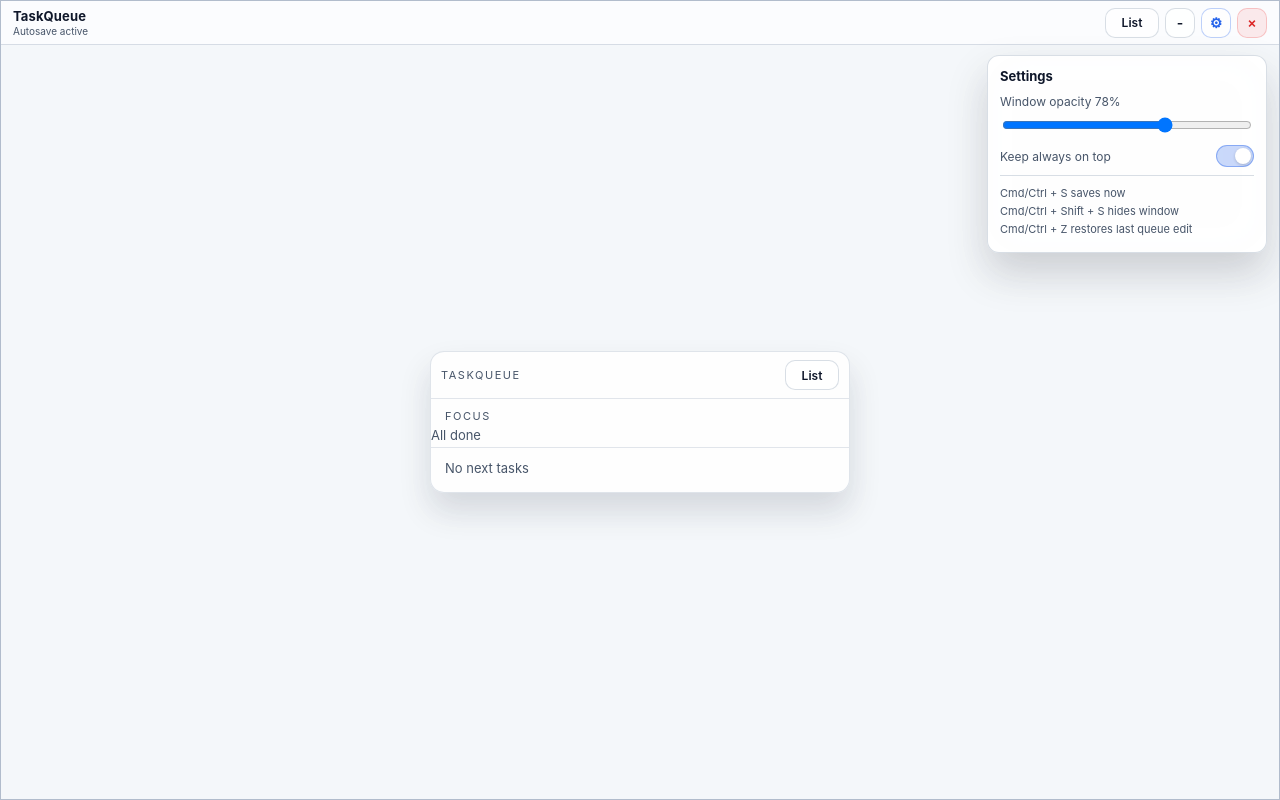
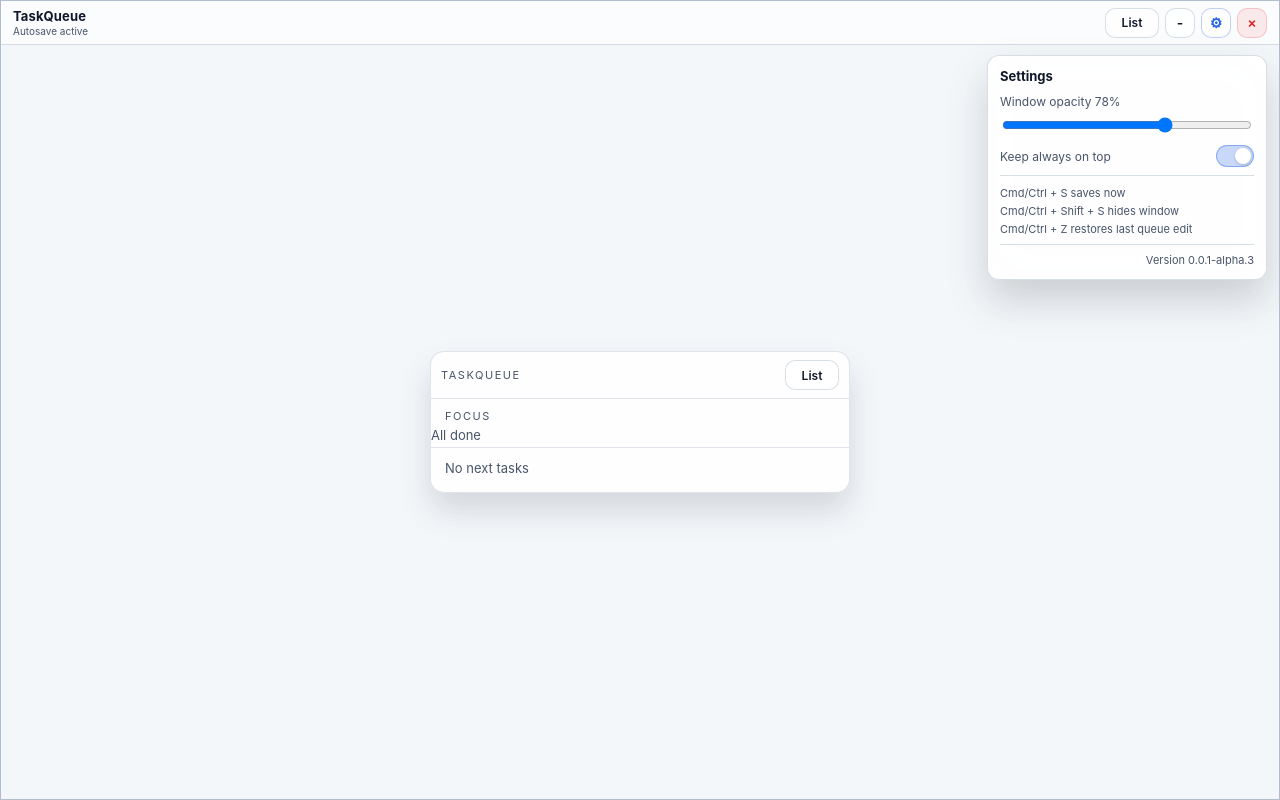
Before and after one commit to zmudzinski/taskqueue, a React (Vite) app: page / in a window 1280 px wide. Both pictures are taken after a click on the button "Open settings". Built offline with nearby package versions, Linux system fonts and the light colour scheme.

Commit message:
feat(settings): show app version in settings footer

```diff
--- a/src/App.css
+++ b/src/App.css
@@ -269,6 +269,13 @@
 
 .settings-help p {
   margin: 0 0 4px;
+}
+
+.settings-version {
+  margin: 0;
+  text-align: right;
+  font-size: 11px;
+  color: var(--color-muted);
 }
 
 .full-layout {
--- a/src/App.tsx
+++ b/src/App.tsx
@@ -48,6 +48,8 @@ function DragPreview({ task }: { task?: Task }) {
 }
 
 function App() {
+  const appVersion = __APP_VERSION__
+
   const {
     tasks,
     groups,
@@ -419,6 +421,7 @@ function App() {
       <SettingsMenu
         isOpen={settingsOpen}
         menuRef={settingsMenuRef}
+        appVersion={appVersion}
         opacity={settings.opacity}
         stickyMode={settings.stickyMode}
         onOpacityChange={setOpacity}
--- a/src/components/SettingsMenu.tsx
+++ b/src/components/SettingsMenu.tsx
@@ -6,6 +6,7 @@ import { Switch } from './ui/Switch'
 type SettingsMenuProps = {
   isOpen: boolean
   menuRef?: RefObject<HTMLElement | null>
+  appVersion: string
   opacity: number
   stickyMode: boolean
   onOpacityChange: (opacity: number) => void
@@ -15,6 +16,7 @@ type SettingsMenuProps = {
 export function SettingsMenu({
   isOpen,
   menuRef,
+  appVersion,
   opacity,
   stickyMode,
   onOpacityChange,
@@ -50,6 +52,9 @@ export function SettingsMenu({
         <p>Cmd/Ctrl + Shift + S hides window</p>
         <p>Cmd/Ctrl + Z restores last queue edit</p>
       </div>
+
+      <Separator />
+      <p className="settings-version">Version {appVersion}</p>
     </Card>
   )
 }
--- /dev/null
+++ b/src/env.d.ts
@@ -0,0 +1 @@
+declare const __APP_VERSION__: string
--- a/vite.config.ts
+++ b/vite.config.ts
@@ -1,9 +1,17 @@
 import { defineConfig } from 'vite'
 import react from '@vitejs/plugin-react'
+import { readFileSync } from 'node:fs'
+
+const packageJson = JSON.parse(readFileSync(new URL('./package.json', import.meta.url), 'utf8')) as {
+  version: string
+}
 
 // https://vite.dev/config/
 export default defineConfig({
   plugins: [react()],
+  define: {
+    __APP_VERSION__: JSON.stringify(packageJson.version),
+  },
   server: {
     host: true,
     port: 1420,
```
